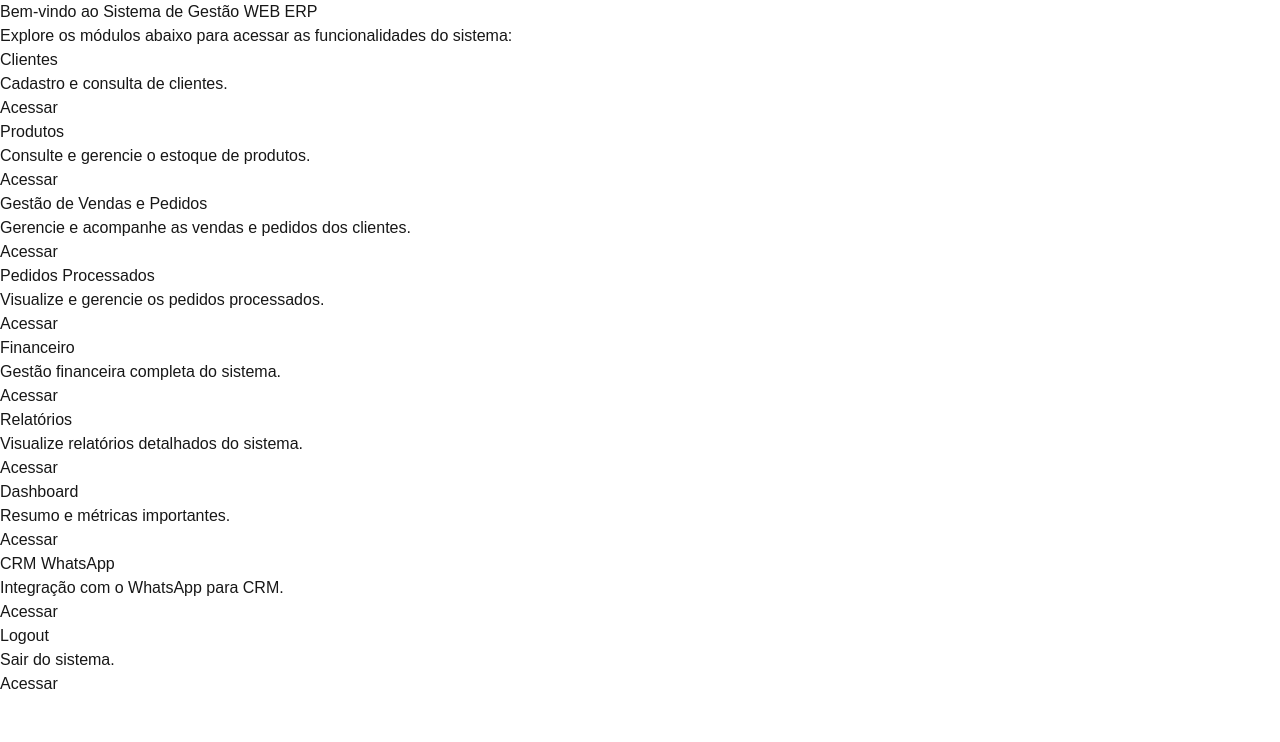
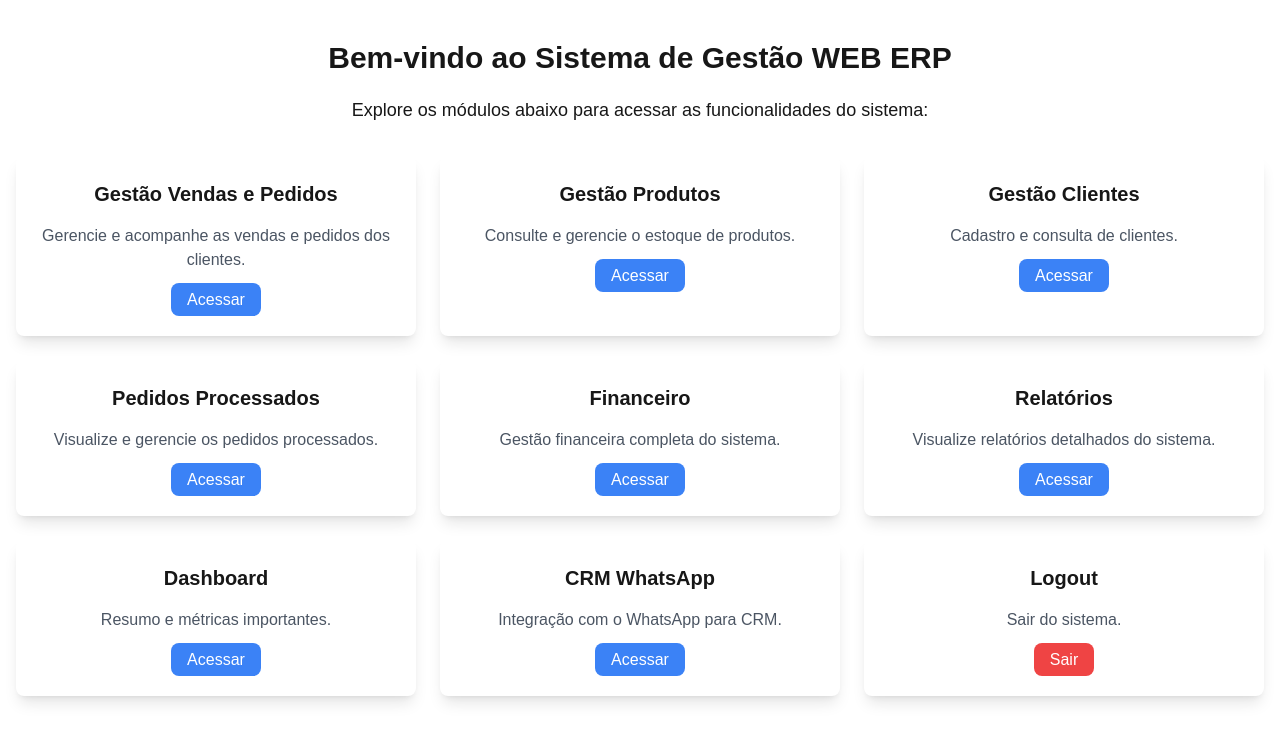
Before and after one commit to WindRoseCode/SG-Place, a Next.js app in the folder sg_next/: page / in a window 1280 px wide. Shown: the top 742 px of the page. Built offline with nearby package versions, Linux system fonts and the light colour scheme.

Commit message:
index estilizado

```diff
--- a/sg_next/app/page.tsx
+++ b/sg_next/app/page.tsx
@@ -1,12 +1,11 @@
-import Header from ".././componentes/Index/Header";
-import Main from ".././componentes/Index/Main";
+import Header from ".././componentes/Modulos/Modulos";
 
 
 export default function Home() {
   return (
     <>
       <Header/>
-      <Main/>
+
     </>
   );
 }
--- a/sg_next/componentes/Cliente/Main.jsx
+++ b/sg_next/componentes/Cliente/Main.jsx
@@ -1,12 +1,10 @@
 "use client";
 import { useState } from "react";
-
 
 const ClientesTabs = () => {
   const [activeTab, setActiveTab] = useState("cadastro");
 
   return (
-
     <div className="container mx-auto ml-64 p-6">
       <h2 className="text-center text-2xl font-bold mb-6">Cadastro de Clientes</h2>
 
@@ -33,7 +31,9 @@ const ClientesTabs = () => {
           >
             Consulta
           </button>
-          <button
+
+          {/* Futura Função de crediario */}
+          {/* <button
             className={`py-2 px-4 ${
               activeTab === "crediario"
                 ? "border-b-2 border-blue-500 text-blue-500"
@@ -42,7 +42,7 @@ const ClientesTabs = () => {
             onClick={() => setActiveTab("crediario")}
           >
             Crediário/Cobrança
-          </button>
+          </button> */}
         </nav>
       </div>
 
@@ -59,14 +59,35 @@ const ClientesTabs = () => {
 // Componente de Cadastro
 const Cadastro = () => {
   const [tipoPessoa, setTipoPessoa] = useState("fisica");
+  const [formData, setFormData] = useState({
+    logradouro: '',
+    numero: '',
+    bairro: '',
+    complemento: '',
+    cidade: '',
+    estado: '',
+  });
 
   const togglePessoa = (tipo) => setTipoPessoa(tipo);
 
+  const handleChange = (e) => {
+    const { id, value } = e.target;
+    setFormData((prev) => ({
+      ...prev,
+      [id]: value,
+    }));
+  };
+
+  const handleSubmit = (e) => {
+    e.preventDefault();
+    console.log(formData);
+  };
+
   return (
-    <form className="space-y-4">
+    <form className="space-y-4" onSubmit={handleSubmit}>
       {/* Tipo de Pessoa */}
       <div>
-        <label className="block text-sm font-medium text-gray-700 mb-2">
+        <label className="text-lg font-bold mb-4">
           Tipo de Pessoa:
         </label>
         <div className="flex space-x-4">
@@ -151,10 +172,95 @@ const Cadastro = () => {
         </div>
       )}
 
+      {/* Campos de Endereço */}
+      <div>
+        <h3 className="text-lg font-bold mb-4">Endereço</h3>
+        <div className="grid grid-cols-1 sm:grid-cols-2 gap-6">
+        <div className="flex flex-col space-y-2">
+            <label className="text-sm font-medium text-gray-700">CEP:</label>
+            <input
+              type="text"
+              placeholder="00000-00"
+              className="border border-gray-300 rounded-lg px-4 py-2"
+            />
+          </div>
+          <div>
+            <label htmlFor="logradouro" className="block text-sm font-medium text-gray-700">Logradouro:</label>
+            <input
+              type="text"
+              id="logradouro"
+              className="mt-1 block w-full px-4 py-2 border border-gray-300 rounded-lg shadow-sm focus:ring-indigo-500 focus:border-indigo-500 sm:text-sm"
+              placeholder="Rua, Av, etc."
+              value={formData.logradouro}
+              onChange={handleChange}
+              required
+            />
+          </div>
+          <div>
+            <label htmlFor="numero" className="block text-sm font-medium text-gray-700">Número:</label>
+            <input
+              type="text"
+              id="numero"
+              className="mt-1 block w-full px-4 py-2 border border-gray-300 rounded-lg shadow-sm focus:ring-indigo-500 focus:border-indigo-500 sm:text-sm"
+              value={formData.numero}
+              onChange={handleChange}
+              required
+            />
+          </div>
+          <div>
+            <label htmlFor="bairro" className="block text-sm font-medium text-gray-700">Bairro:</label>
+            <input
+              type="text"
+              id="bairro"
+              className="mt-1 block w-full px-4 py-2 border border-gray-300 rounded-lg shadow-sm focus:ring-indigo-500 focus:border-indigo-500 sm:text-sm"
+              value={formData.bairro}
+              onChange={handleChange}
+              required
+            />
+          </div>
+        </div>
+
+        <div className="grid grid-cols-1 sm:grid-cols-2 gap-6 mt-6">
+          <div>
+            <label htmlFor="complemento" className="block text-sm font-medium text-gray-700">Complemento:</label>
+            <input
+              type="text"
+              id="complemento"
+              className="mt-1 block w-full px-4 py-2 border border-gray-300 rounded-lg shadow-sm focus:ring-indigo-500 focus:border-indigo-500 sm:text-sm"
+              placeholder="Apto, Bloco, Casa, etc."
+              value={formData.complemento}
+              onChange={handleChange}
+            />
+          </div>
+          <div>
+            <label htmlFor="cidade" className="block text-sm font-medium text-gray-700">Cidade:</label>
+            <input
+              type="text"
+              id="cidade"
+              className="mt-1 block w-full px-4 py-2 border border-gray-300 rounded-lg shadow-sm focus:ring-indigo-500 focus:border-indigo-500 sm:text-sm"
+              value={formData.cidade}
+              onChange={handleChange}
+              required
+            />
+          </div>
+          <div>
+            <label htmlFor="estado" className="block text-sm font-medium text-gray-700">Estado:</label>
+            <input
+              type="text"
+              id="estado"
+              className="mt-1 block w-full px-4 py-2 border border-gray-300 rounded-lg shadow-sm focus:ring-indigo-500 focus:border-indigo-500 sm:text-sm"
+              value={formData.estado}
+              onChange={handleChange}
+              required
+            />
+          </div>
+        </div>
+      </div>
+
       {/* Botão para Salvar */}
       <button
         type="submit"
-        className="bg-blue-500 text-white px-4 py-2 rounded-lg hover:bg-blue-600"
+        className="mt-4 bg-blue-500 text-white px-4 py-2 rounded-lg hover:bg-blue-600"
       >
         Salvar
       </button>
@@ -187,4 +293,5 @@ const Crediario = () => (
     <p>Gerencie cobranças e crediários aqui.</p>
   </div>
 );
+
 export default ClientesTabs;
--- /dev/null
+++ b/sg_next/componentes/Modulos/Modulos.jsx
@@ -0,0 +1,107 @@
+// pages/index.js
+import Link from "next/link";
+
+const Home = () => {
+  return (
+    <div className="min-h-screen bg-white-100">
+      <div className="container mx-auto mt-10 px-4">
+        <h1 className="text-center text-3xl font-bold mb-5">Bem-vindo ao Sistema de Gestão WEB ERP</h1>
+        <p className="text-center text-lg mb-8">Explore os módulos abaixo para acessar as funcionalidades do sistema:</p>
+
+        <div className="grid grid-cols-1 sm:grid-cols-2 md:grid-cols-3 gap-6">
+          <div className="card-summary text-center bg-white shadow-lg rounded-lg overflow-hidden">
+            <div className="card-body p-6">
+              <h5 className="text-xl font-semibold mb-4"> Gestão Vendas e Pedidos</h5>
+              <p className="text-gray-600 mb-4">Gerencie e acompanhe as vendas e pedidos dos clientes.</p>
+              <Link legacyBehavior href="/pedidos">
+                <a className="btn bg-blue-500 text-white py-2 px-4 rounded-lg hover:bg-blue-600">Acessar</a>
+              </Link>
+            </div>
+          </div>
+
+          <div className="card-summary text-center bg-white shadow-lg rounded-lg overflow-hidden">
+            <div className="card-body p-6">
+              <h5 className="text-xl font-semibold mb-4"> Gestão Produtos</h5>
+              <p className="text-gray-600 mb-4">Consulte e gerencie o estoque de produtos.</p>
+              <Link legacyBehavior href="/produtos">
+                <a className="btn bg-blue-500 text-white py-2 px-4 rounded-lg hover:bg-blue-600">Acessar</a>
+              </Link>
+            </div>
+          </div>
+
+          <div className="card-summary text-center bg-white shadow-lg rounded-lg overflow-hidden">
+            <div className="card-body p-6">
+              <h5 className="text-xl font-semibold mb-4"> Gestão Clientes</h5>
+              <p className="text-gray-600 mb-4">Cadastro e consulta de clientes.</p>
+              <Link legacyBehavior href="/clientes">
+                <a className="btn bg-blue-500 text-white py-2 px-4 rounded-lg hover:bg-blue-600">Acessar</a>
+              </Link>
+            </div>
+          </div>
+
+          <div className="card-summary text-center bg-white shadow-lg rounded-lg overflow-hidden">
+            <div className="card-body p-6">
+              <h5 className="text-xl font-semibold mb-4">Pedidos Processados</h5>
+              <p className="text-gray-600 mb-4">Visualize e gerencie os pedidos processados.</p>
+              <Link legacyBehavior href="/">
+                <a  className="btn bg-blue-500 text-white py-2 px-4 rounded-lg hover:bg-blue-600">Acessar</a>
+              </Link>
+            </div>
+          </div>
+
+          <div className="card-summary text-center bg-white shadow-lg rounded-lg overflow-hidden">
+            <div className="card-body p-6">
+              <h5 className="text-xl font-semibold mb-4">Financeiro</h5>
+              <p className="text-gray-600 mb-4">Gestão financeira completa do sistema.</p>
+              <Link legacyBehavior href="/">
+                <a className="btn bg-blue-500 text-white py-2 px-4 rounded-lg hover:bg-blue-600">Acessar</a>
+              </Link>
+            </div>
+          </div>
+
+          <div className="card-summary text-center bg-white shadow-lg rounded-lg overflow-hidden">
+            <div className="card-body p-6">
+              <h5 className="text-xl font-semibold mb-4">Relatórios</h5>
+              <p className="text-gray-600 mb-4">Visualize relatórios detalhados do sistema.</p>
+              <Link legacyBehavior href="/">
+                <a className="btn bg-blue-500 text-white py-2 px-4 rounded-lg hover:bg-blue-600">Acessar</a>
+              </Link>
+            </div>
+          </div>
+
+          <div className="card-summary text-center bg-white shadow-lg rounded-lg overflow-hidden">
+            <div className="card-body p-6">
+              <h5 className="text-xl font-semibold mb-4">Dashboard</h5>
+              <p className="text-gray-600 mb-4">Resumo e métricas importantes.</p>
+              <Link legacyBehavior href="/">
+                <a className="btn bg-blue-500 text-white py-2 px-4 rounded-lg hover:bg-blue-600">Acessar</a>
+              </Link>
+            </div>
+          </div>
+
+          <div className="card-summary text-center bg-white shadow-lg rounded-lg overflow-hidden">
+            <div className="card-body p-6">
+              <h5 className="text-xl font-semibold mb-4">CRM WhatsApp</h5>
+              <p className="text-gray-600 mb-4">Integração com o WhatsApp para CRM.</p>
+              <Link legacyBehavior href="">
+                <a target="_blank" className="btn bg-blue-500 text-white py-2 px-4 rounded-lg hover:bg-blue-600">Acessar</a>
+              </Link>
+            </div>
+          </div>
+
+          <div className="card-summary text-center bg-white shadow-lg rounded-lg overflow-hidden">
+            <div className="card-body p-6">
+              <h5 className="text-xl font-semibold mb-4">Logout</h5>
+              <p className="text-gray-600 mb-4">Sair do sistema.</p>
+              <Link legacyBehavior href="/">
+                <a className="btn bg-red-500 text-white py-2 px-4 rounded-lg hover:bg-red-600">Sair</a>
+              </Link>
+            </div>
+          </div>
+        </div>
+      </div>
+    </div>
+  );
+};
+
+export default Home;
--- a/sg_next/componentes/SideBar/Sidebar.jsx
+++ b/sg_next/componentes/SideBar/Sidebar.jsx
@@ -27,7 +27,7 @@ export default function SideBar() {
 
                     <Link
                         className="block px-6 py-3 text-lg text-white bg-gray-700 rounded-lg my-2 w-11/12 mx-auto text-center shadow-md transition transform hover:bg-blue-600 hover:scale-105"
-                        href={"/vendas"}>
+                        href={"/pedidos"}>
                         Gestão de Vendas
                     </Link>
 
```
Also changed, not shown: sg_next/app/pedidos/page.tsx (renamed from sg_next/app/vendas/page.tsx).
